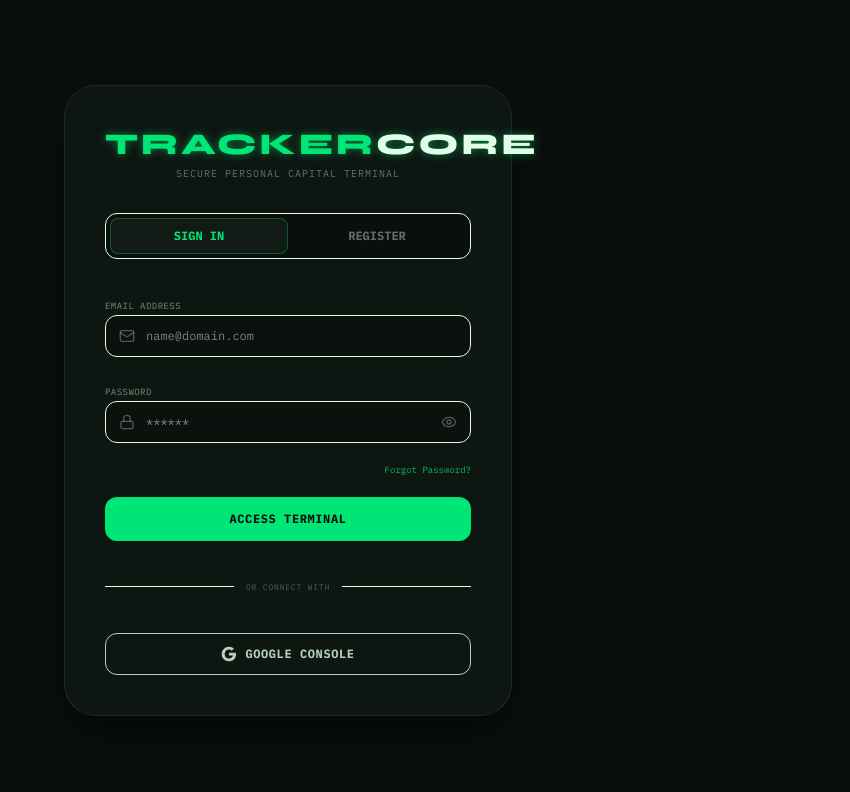
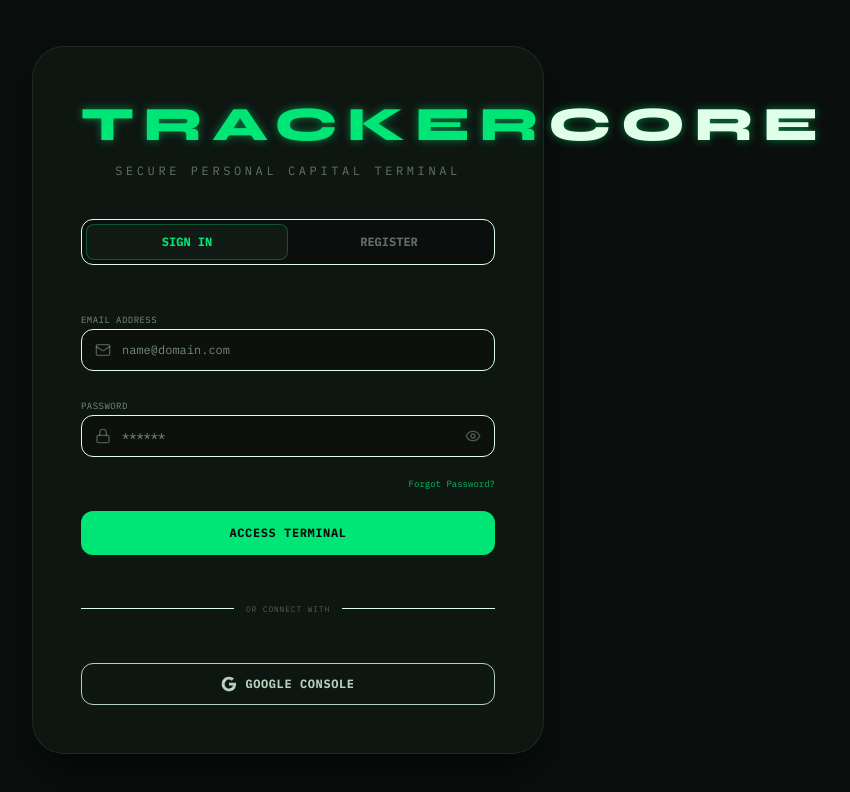
Before and after one commit to nareshkumarg2025csecs-crypto/trackercore, a React (Vite) app in the folder frontend/: page /login in a window 1280 px wide. Shown: the top 792 px of the page, without its empty margins (352-1202 px from the left). Built offline with nearby package versions, Linux system fonts and the light colour scheme; no server answers.

Commit message:
style: perfect centering and scaling for TrackerCore login branding

```diff
--- a/frontend/src/pages/Login.jsx
+++ b/frontend/src/pages/Login.jsx
@@ -153,13 +153,13 @@ const Login = ({ showToast }) => {
         }
       `}</style>
 
-      <div className="w-full max-w-md glass-login-card rounded-[32px] p-8 sm:p-10 space-y-8 animate-modal">
+      <div className="w-full max-w-lg glass-login-card rounded-[32px] p-8 sm:p-12 space-y-10 animate-modal">
         {/* Logo and Tagline */}
-        <div className="text-center space-y-1">
-          <h2 className="text-3xl font-extrabold tracking-widest text-[#00e676] neon-text-glow font-heading uppercase">
+        <div className="flex flex-col items-center justify-center text-center space-y-2 w-full">
+          <h2 className="w-full text-4xl sm:text-5xl font-extrabold tracking-[0.2em] text-[#00e676] neon-text-glow font-heading uppercase leading-tight">
             TRACKER<span className="text-[#e0ffe8]">CORE</span>
           </h2>
-          <p className="text-[10px] uppercase font-mono tracking-widest text-[#e0ffe8]/40">
+          <p className="w-full text-[11px] sm:text-xs uppercase font-mono tracking-[0.3em] text-[#e0ffe8]/40">
             Secure Personal Capital Terminal
           </p>
         </div>
```
